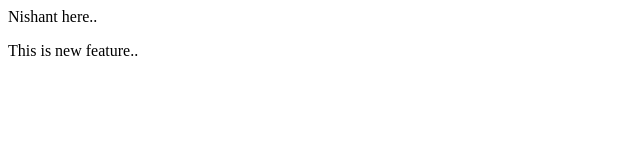
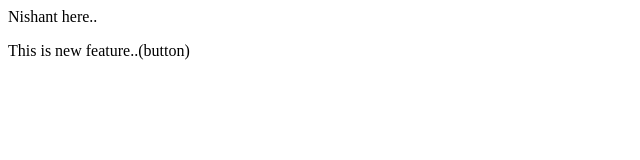
Before and after one commit to mahallenishant45-oss/Localrepo, a plain HTML site: page index.html in a window 1280 px wide. Shown: the full height of the page, 0-640 px from the left. Drawn offline with Linux system fonts and the light colour scheme.

```diff
--- a/index.html
+++ b/index.html
@@ -1,2 +1,2 @@
 <p>Nishant here..</p>
-<p>This is new feature..</p>
+<p>This is new feature..(button)</p>
```
